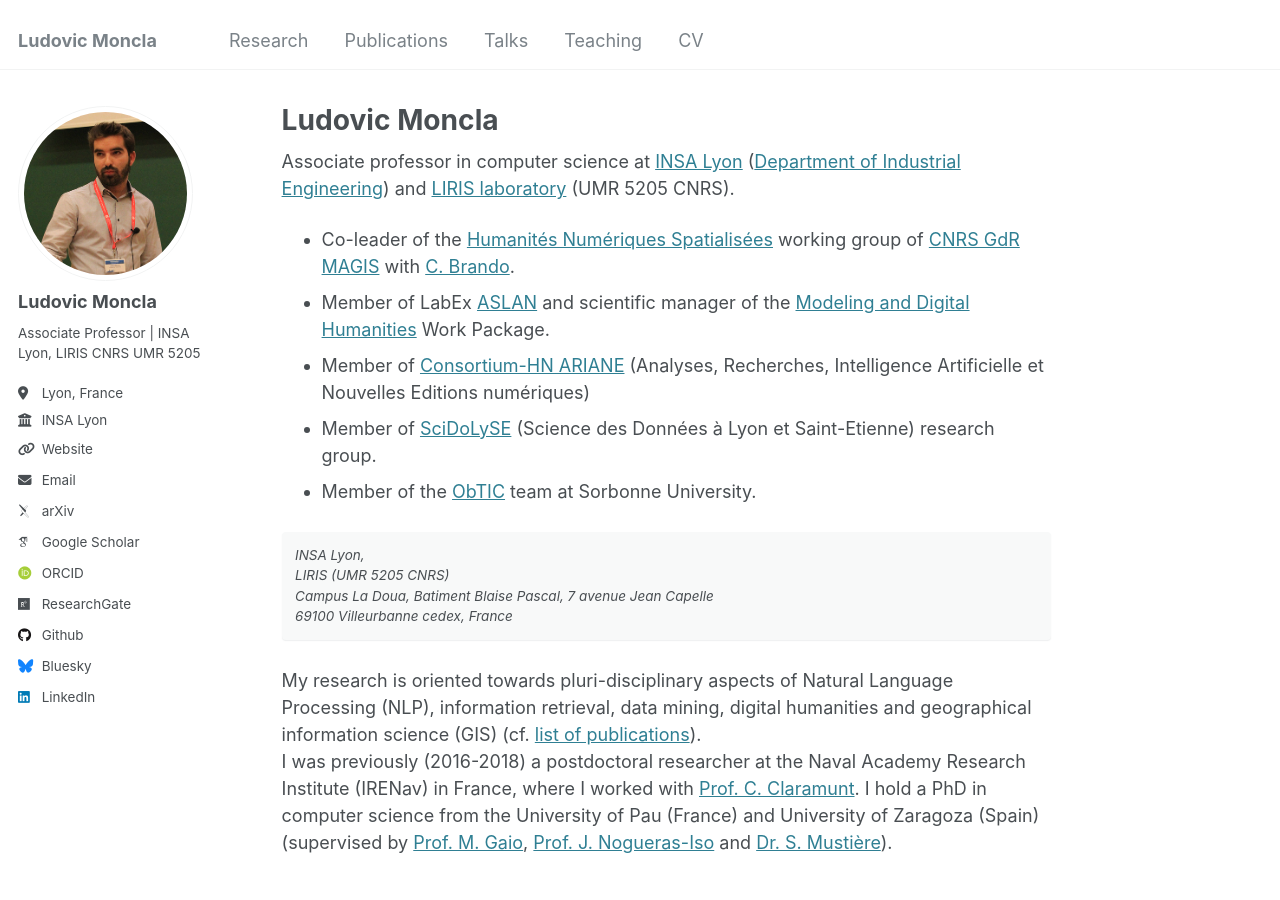
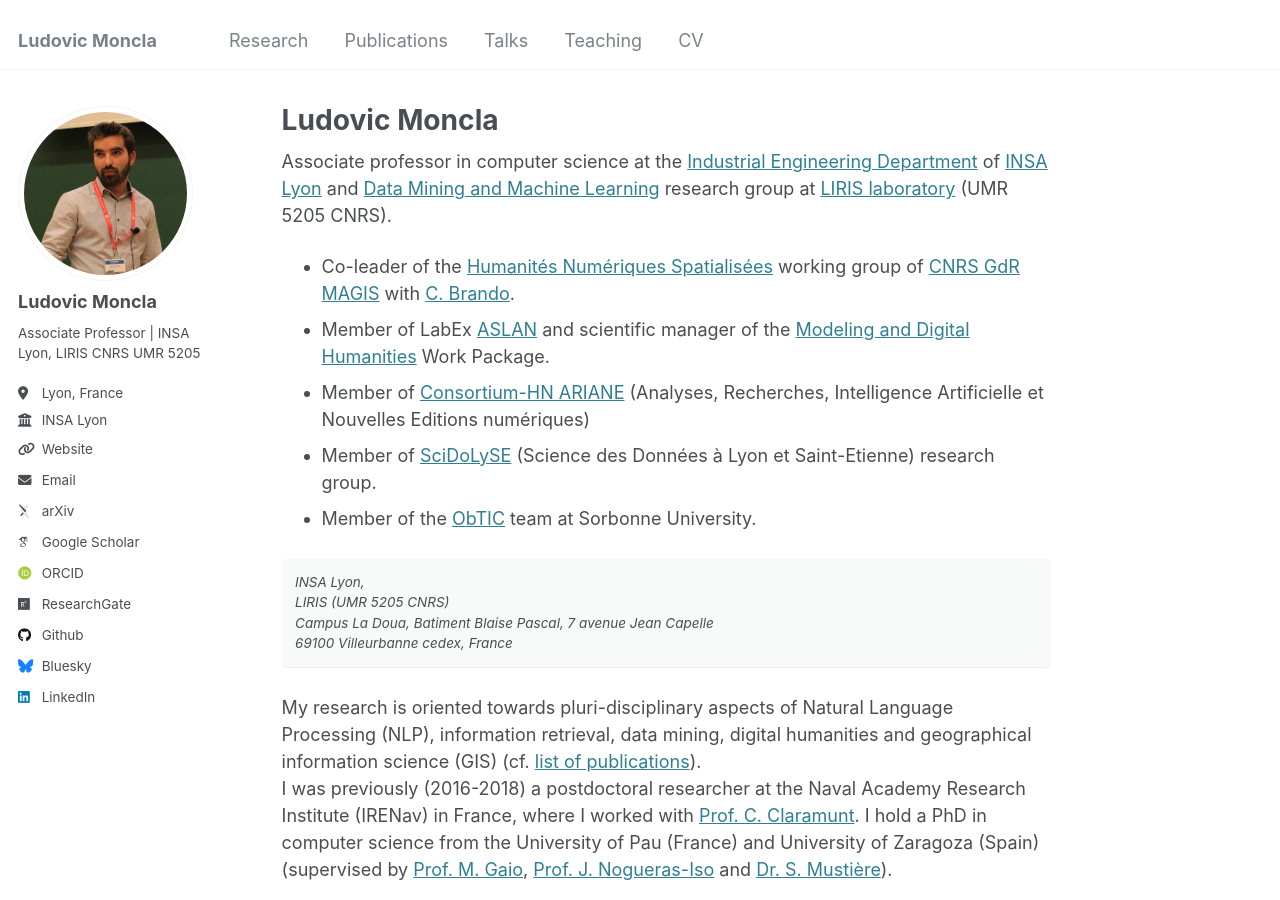
Before and after one commit to ludovicmoncla/ludovicmoncla.github.io, a Jekyll site: the page built from _pages/about.md, in a window 1280 px wide and 900 px high. Built offline with Jekyll 4.4.1, drawn with Linux system fonts in a browser that asks for light colours; some web fonts are replaced.

Commit message:
Update about.md

```diff
--- a/_pages/about.md
+++ b/_pages/about.md
@@ -8,7 +8,7 @@
 ---
 
 
-Associate professor in computer science at [INSA Lyon](https://www.insa-lyon.fr/) ([Department of Industrial Engineering](https://gi.insa-lyon.fr/)) and [LIRIS laboratory](https://liris.cnrs.fr/) (UMR 5205 CNRS).
+Associate professor in computer science at the [Industrial Engineering Department](https://gi.insa-lyon.fr/) of [INSA Lyon](https://www.insa-lyon.fr/) and [Data Mining and Machine Learning](https://projet.liris.cnrs.fr/dm2l/) research group at [LIRIS laboratory](https://liris.cnrs.fr/) (UMR 5205 CNRS).
 
 
 * Co-leader of the [Humanités Numériques Spatialisées](https://hns-magis.github.io) working group of [CNRS GdR MAGIS](https://gdr-magis.cnrs.fr) with [C. Brando](http://crh.ehess.fr/index.php?5088).
```
